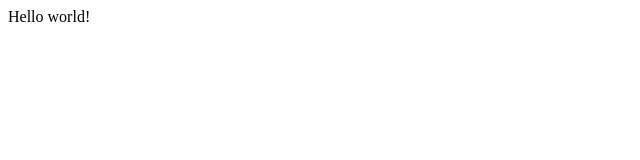
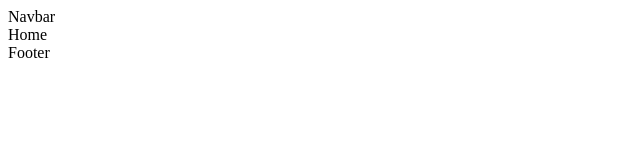
Before and after one commit to chalana1995/Blog-App, a React (Create React App) app in the folder client/blog-app/: page / in a window 1280 px wide. Shown: the top 160 px of the page, without its empty margins (0-640 px from the left). Built offline with nearby package versions, Linux system fonts and the light colour scheme.

Commit message:
routing set

```diff
--- a/client/blog-app/src/App.js
+++ b/client/blog-app/src/App.js
@@ -1,11 +1,34 @@
-import { createBrowserRouter, RouterProvider, Route } from "react-router-dom";
+import {
+  createBrowserRouter,
+  RouterProvider,
+  Route,
+  Outlet,
+} from "react-router-dom";
+import Footer from "./components/Footer";
+import Navbar from "./components/Navbar";
 import Login from "./pages/Login";
 import Register from "./pages/Register";
+import Home from "./pages/Home";
+import Single from "./pages/Single";
+import Write from "./pages/Write";
+
+const Layout = () => (
+  <>
+    <Navbar />
+    <Outlet />
+    <Footer />
+  </>
+);
 
 const router = createBrowserRouter([
   {
     path: "/",
-    element: <div>Hello world!</div>,
+    element: <Layout />,
+    children: [
+      { path: "/", element: <Home /> },
+      { path: "/post/:id", element: <Single /> },
+      { path: "/write", element: <Write /> },
+    ],
   },
   {
     path: "/register",
--- /dev/null
+++ b/client/blog-app/src/components/Footer.jsx
@@ -0,0 +1,7 @@
+import React from "react";
+
+const Footer = () => {
+  return <div>Footer</div>;
+};
+
+export default Footer;
--- /dev/null
+++ b/client/blog-app/src/components/Navbar.jsx
@@ -0,0 +1,7 @@
+import React from "react";
+
+const Navbar = () => {
+  return <div>Navbar</div>;
+};
+
+export default Navbar;
```
